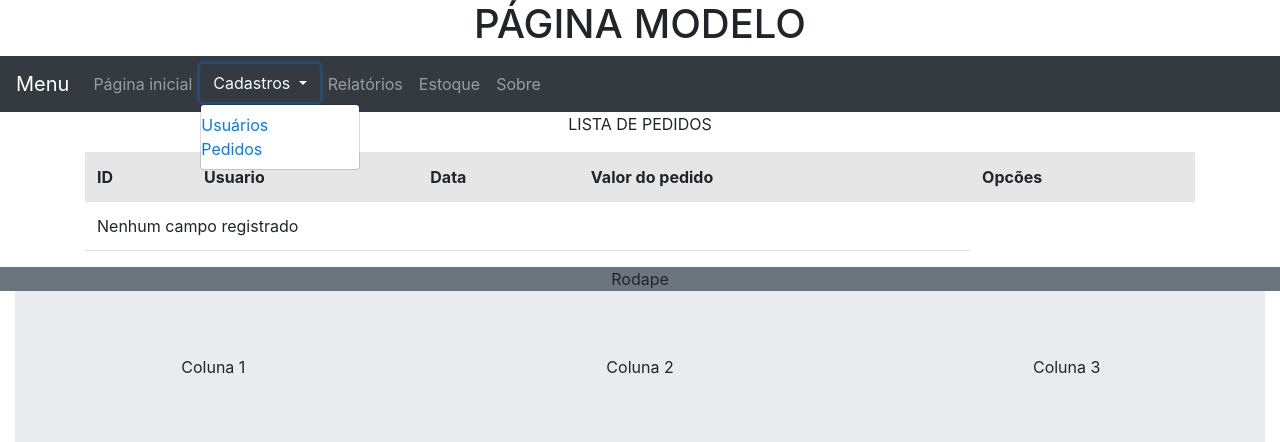
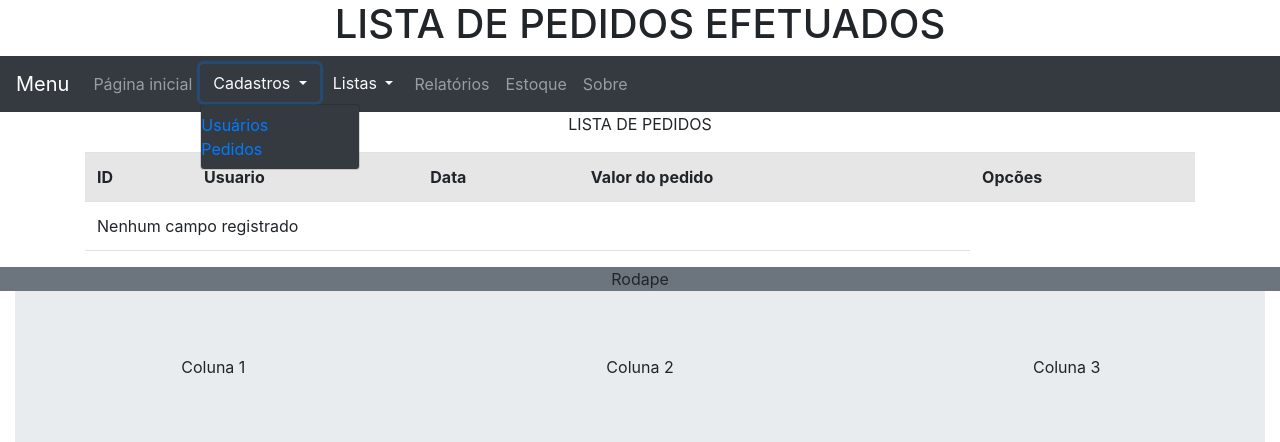
Before and after one commit to Aletrip-dev/OPE2, a Django app: template SIIC/cadastros/templates/cadastros/listas/pedidos.html in a window 1280 px wide, after a click on "Cadastros". Shown: the top 442 px of the page. Run offline with Django 3.2, Linux system fonts and the light colour scheme; the template is opened without the code that fills it, so the values that code supplies are empty; some libraries are stand-ins or nearby versions.

Commit message:
Update HTML

```diff
--- a/SIIC/cadastros/templates/cadastros/listas/pedidos.html
+++ b/SIIC/cadastros/templates/cadastros/listas/pedidos.html
@@ -1,6 +1,11 @@
 {% extends 'paginas/modelo.html' %}
 
 {% load static %}
+
+
+{% block titulo_pagina %}
+    <h1 align="center">LISTA DE PEDIDOS EFETUADOS</h1>
+{% endblock titulo_pagina %}
 
 {% block conteudo %}
 
@@ -29,7 +34,7 @@ LISTA DE PEDIDOS
 
                     <td>
                         <a href="{% url 'editar-pedido' Pedido.pk %}" class="btn btn-warning btn-sm" title="Editar"><i class="fa fa-apple" aria-hidden="true">E</i></a>
-                        <a href="{% url 'editar-usuario' Pedido.pk %}" class="btn btn-danger btn-sm" title="Excluir"><i class="fa fa-apple" aria-hidden="true">X</i></a>
+                        <a href="{% url 'excluir-pedido' Pedido.pk %}" class="btn btn-danger btn-sm" title="Excluir"><i class="fa fa-apple" aria-hidden="true">X</i></a>
                     </td>
                 </tr>
                 {% empty %}
--- a/SIIC/cadastros/views.py
+++ b/SIIC/cadastros/views.py
@@ -22,7 +22,7 @@ class PedidoCreate(CreateView):
     model = Pedido
     fields = ['valor_pedido', 'usuario_pedido']
     template_name = 'cadastros/form.html'
-    success_url = reverse_lazy('inicio')
+    success_url = reverse_lazy('listar-pedidos')
 
 
 # ##################################### UPDATE #################################
@@ -40,7 +40,7 @@ class PedidoUpdate(UpdateView):
     model = Pedido
     fields = ['valor_pedido', 'usuario_pedido']
     template_name = 'cadastros/form.html'
-    success_url = reverse_lazy('inicio')
+    success_url = reverse_lazy('listar-pedidos')
 
 
 # ##################################### DELETE #################################
@@ -55,7 +55,7 @@ class UsuarioDelete(DeleteView):
 class PedidoDelete(DeleteView):
     model = Pedido
     template_name = 'cadastros/form-excluir.html'
-    success_url = reverse_lazy('inicio')
+    success_url = reverse_lazy('listar-pedidos')
 
 
 # #########################LISTAR OBJETOS DE UM BANCO ##########################
--- a/SIIC/paginas/templates/paginas/modelo.html
+++ b/SIIC/paginas/templates/paginas/modelo.html
@@ -49,12 +49,27 @@
                 <div class="dropdown">
                 <button class="btn btn-default dropdown-toggle text-light" type="button" id="menu1" data-toggle="dropdown">Cadastros
                 <span class="caret"></span></button>
-                <ul class="dropdown-menu" role="menu" aria-labelledby="menu1">
+                <ul class="dropdown-menu bg-dark" role="menu" aria-labelledby="menu1">
                     <li role="presentation"><a role="menuitem" href="{% url 'cadastrar-usuario' %}">Usuários</a></li>
                     <li role="presentation"><a role="menuitem" href="{% url 'cadastrar-pedido' %}">Pedidos</a></li>
                 </ul>
                 </div>
             </li>
+
+
+            <!--Dropdown LISTAS-->
+            </li>
+            <li class="nav-item">
+                <div class="dropdown">
+                <button class="btn btn-default dropdown-toggle text-light" type="button" id="menu1" data-toggle="dropdown">Listas
+                <span class="caret"></span></button>
+                <ul class="dropdown-menu bg-dark" role="menu" aria-labelledby="menu1">
+                    <li role="presentation"><a role="menuitem" href="{% url 'listar-usuarios' %}">Usuários</a></li>
+                    <li role="presentation"><a role="menuitem" href="{% url 'listar-pedidos' %}">Pedidos</a></li>
+                </ul>
+                </div>
+            </li>
+
 
              <li class="nav-item">
                 <a class="nav-link" href="#">Relatórios</a>
```
Also changed, not shown: SIIC/cadastros/templates/cadastros/listas/usuarios.html (+41 -1 lines).
